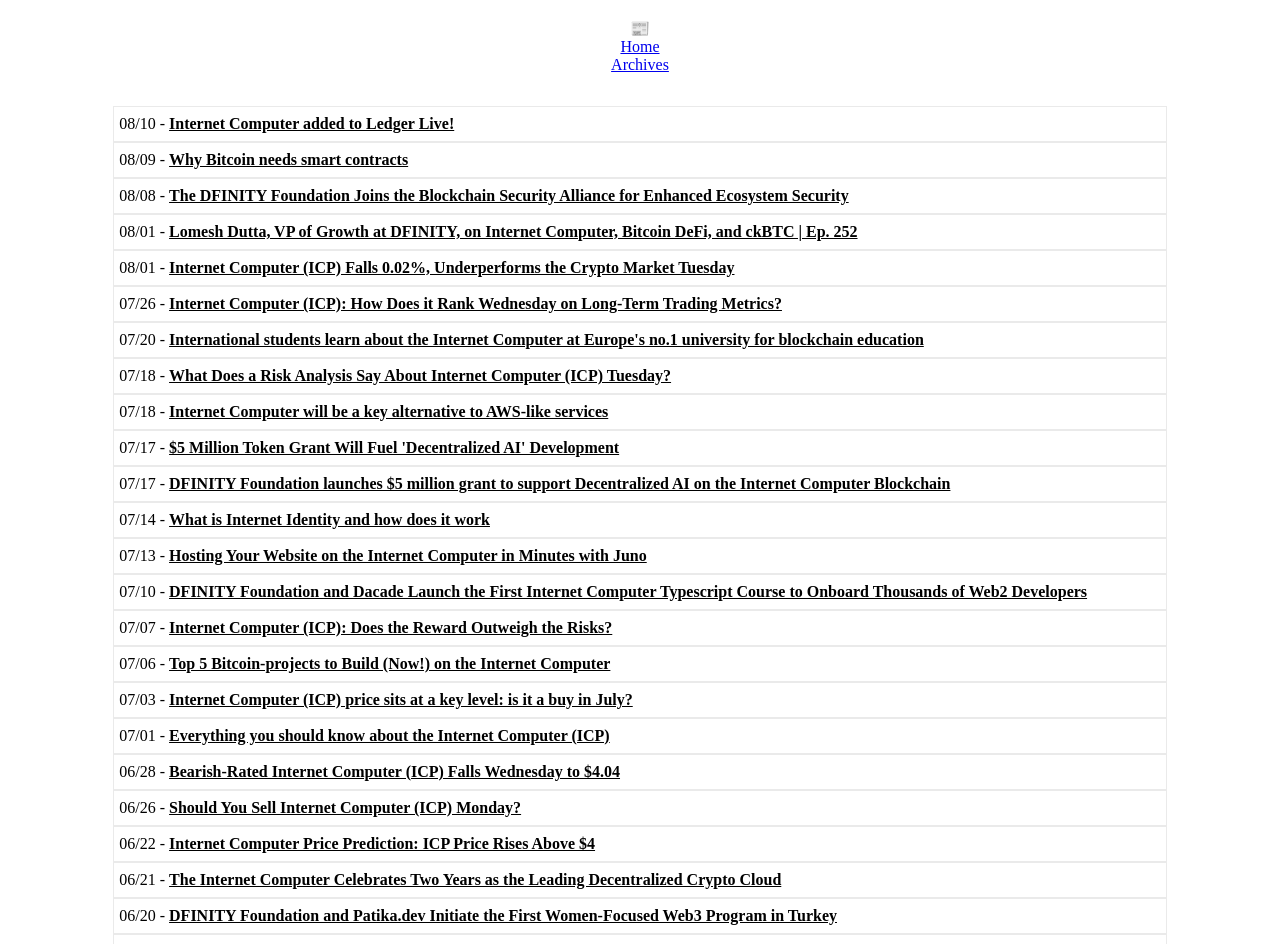
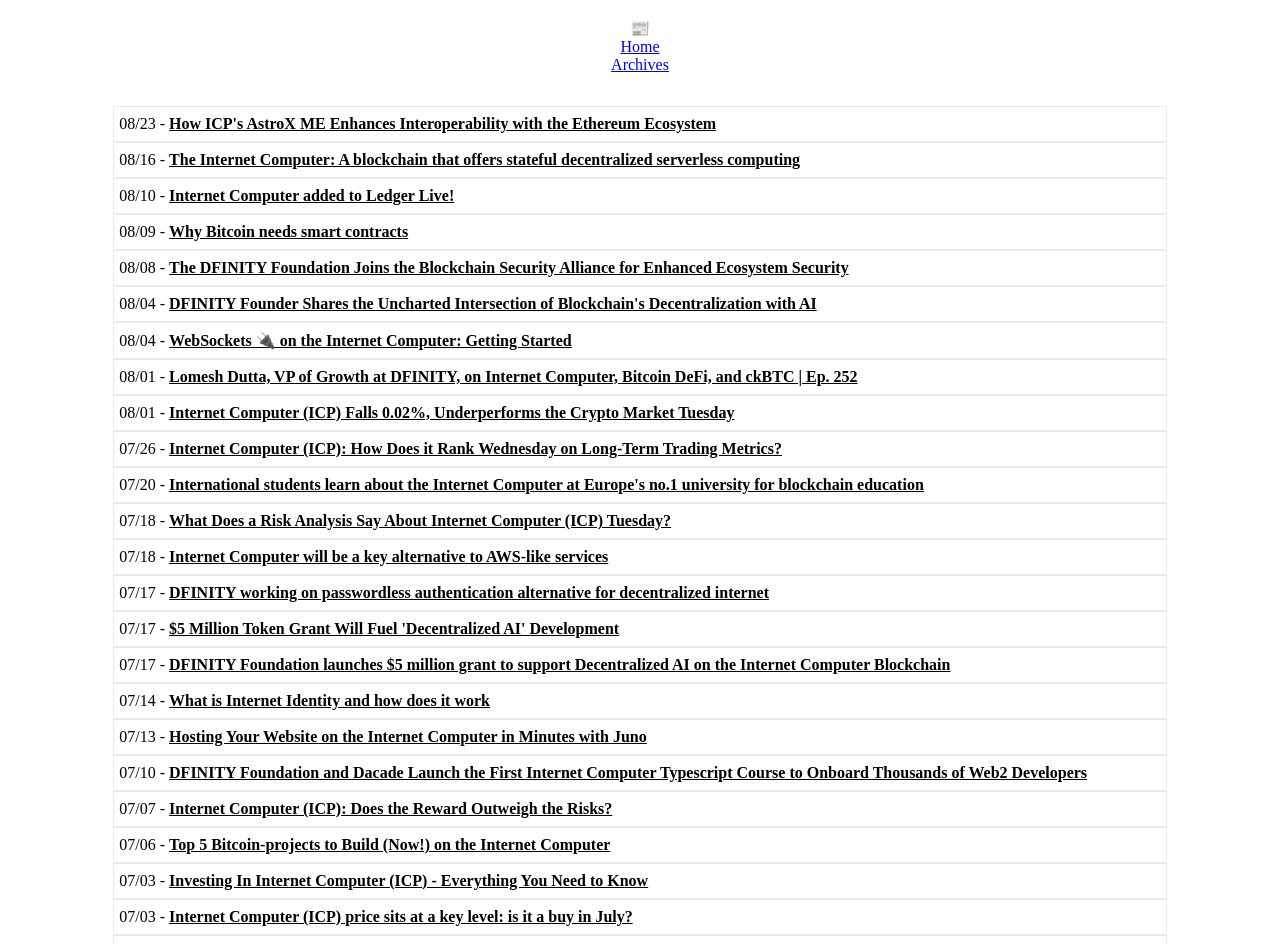
Before and after one commit to rjlucasm/ictoday, a Next.js app: page /news/2023 in a window 1280 px wide. Shown: the part 48-992 px from the top of the page. Built offline with nearby package versions, Linux system fonts and the light colour scheme.

Commit message:
News 08/25

```diff
--- a/pages/news/2023.js
+++ b/pages/news/2023.js
@@ -19,6 +19,12 @@ export default function News23() {
             <Link href="/archive">Archives</Link>
 
             <div className="pagesgrid">
+            <div className="pagescard">08/23 -&nbsp;
+                <a href="https://www.cryptopolitan.com/how-icps-astrox-me-enhances-ethereum/" target="_blank" rel="noopener noreferrer">How ICP&apos;s AstroX ME Enhances Interoperability with the Ethereum Ecosystem</a>
+            </div>
+            <div className="pagescard">08/16 -&nbsp;
+                <a href="https://medium.com/dfinity/the-internet-computer-a-blockchain-that-offers-stateful-decentralized-serverless-computing-cdbbfdca4b7e" target="_blank" rel="noopener noreferrer">The Internet Computer: A blockchain that offers stateful decentralized serverless computing</a>
+            </div>
             <div className="pagescard">08/10 -&nbsp;
                 <a href="https://www.ledger.com/blog/internet-computer-added-to-ledger-live" target="_blank" rel="noopener noreferrer">Internet Computer added to Ledger Live!</a>
             </div>
@@ -27,6 +33,12 @@ export default function News23() {
             </div>
             <div className="pagescard">08/08 -&nbsp;
                 <a href="https://finance.yahoo.com/news/dfinity-foundation-joins-blockchain-security-010000692.html" target="_blank" rel="noopener noreferrer">The DFINITY Foundation Joins the Blockchain Security Alliance for Enhanced Ecosystem Security</a>
+            </div>
+            <div className="pagescard">08/04 -&nbsp;
+                <a href="https://tokenpost.com/DFINITY-Founder-Shares-the-Uncharted-Intersection-of-Blockchains-Decentralization-with-AI-10435" target="_blank" rel="noopener noreferrer">DFINITY Founder Shares the Uncharted Intersection of Blockchain&apos;s Decentralization with AI</a>
+            </div>
+            <div className="pagescard">08/04 -&nbsp;
+                <a href="https://medium.com/@ilbert/websockets-on-the-ic-getting-started-5f8bcdfaabdc" target="_blank" rel="noopener noreferrer">WebSockets 🔌 on the Internet Computer: Getting Started</a>
             </div>
             <div className="pagescard">08/01 -&nbsp;
                 <a href="https://cryptonews.com/exclusives/lomesh-dutta-vp-of-growth-at-dfinity-internet-computer-bitcoin-defi-ckbtc-ep-252.htm" target="_blank" rel="noopener noreferrer">Lomesh Dutta, VP of Growth at DFINITY, on Internet Computer, Bitcoin DeFi, and ckBTC | Ep. 252</a>
@@ -45,6 +57,9 @@ export default function News23() {
             </div>
             <div className="pagescard">07/18 -&nbsp;
                 <a href="https://cointelegraph.com/news/internet-computer-as-key-alternative-to-aws-services" target="_blank" rel="noopener noreferrer">Internet Computer will be a key alternative to AWS-like services</a>
+            </div>
+            <div className="pagescard">07/17 -&nbsp;
+                <a href="https://www.biometricupdate.com/202307/dfinity-working-on-passwordless-authentication-alternative-for-decentralized-internet" target="_blank" rel="noopener noreferrer">DFINITY working on passwordless authentication alternative for decentralized internet</a>
             </div>
             <div className="pagescard">07/17 -&nbsp;
                 <a href="https://decrypt.co/148808/icp-internet-computer-dfinity-grants-decentralized-ai-deai" target="_blank" rel="noopener noreferrer">$5 Million Token Grant Will Fuel &apos;Decentralized AI&apos; Development</a>
@@ -68,10 +83,16 @@ export default function News23() {
                 <a href="https://medium.com/code-state/top-5-bitcoin-projects-to-build-now-on-the-internet-computer-9d20c05b2416" target="_blank" rel="noopener noreferrer">Top 5 Bitcoin-projects to Build (Now!) on the Internet Computer</a>
             </div>
             <div className="pagescard">07/03 -&nbsp;
+                <a href="https://www.securities.io/investing-in-internet-computer/" target="_blank" rel="noopener noreferrer">Investing In Internet Computer (ICP) - Everything You Need to Know</a>
+            </div>
+            <div className="pagescard">07/03 -&nbsp;
                 <a href="https://invezz.com/news/2023/07/03/internet-computer-icp-price-sits-at-a-key-level-is-it-a-buy-in-july/" target="_blank" rel="noopener noreferrer">Internet Computer (ICP) price sits at a key level: is it a buy in July?</a>
             </div>
             <div className="pagescard">07/01 -&nbsp;
                 <a href="https://www.thecoinrepublic.com/2023/07/01/everything-you-should-know-about-the-internet-computer-icp/" target="_blank" rel="noopener noreferrer">Everything you should know about the Internet Computer (ICP)</a>
+            </div>
+            <div className="pagescard">06/30 -&nbsp;
+                <a href="https://www.prnewswire.com/news-releases/sodexo-benefits--rewards-services-becomes-pluxee-leverages-exclusive-nft-collection-on-internet-computer-blockchain-in-brand-launch-301867687.html" target="_blank" rel="noopener noreferrer">Sodexo Benefits & Rewards Services Becomes Pluxee, Leverages Exclusive NFT Collection on Internet Computer Blockchain in Brand Launch</a>
             </div>
             <div className="pagescard">06/28 -&nbsp;
                 <a href="https://www.investorsobserver.com/news/crypto-update/bearish-rated-internet-computer-icp-falls-wednesday-to-4-04" target="_blank" rel="noopener noreferrer">Bearish-Rated Internet Computer (ICP) Falls Wednesday to $4.04</a>
```
